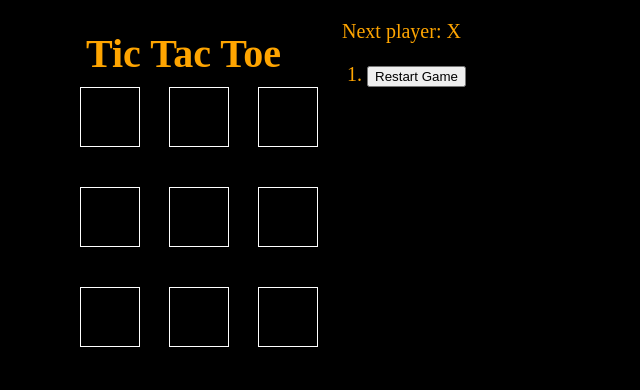
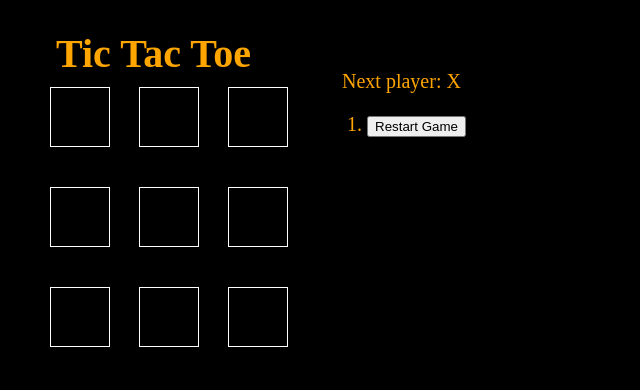
Before and after one commit to MHUS25/tic-tac-toe, a React app: page / in a window 1280 px wide. Shown: the whole page, without its empty margins (0-640 px from the left). Built offline with nearby package versions, Linux system fonts and the light colour scheme.

Commit message:
Fixes margins

```diff
--- a/src/index.css
+++ b/src/index.css
@@ -4,7 +4,6 @@ body {
   font-family: futura;
   color: orange;
   background-color: black;
-  padding: 40px;
   margin: 10px;
   vertical-align: center;
   display: flex;
@@ -56,11 +55,12 @@ ol, ul {
 }
 
 .game {
-  margin-top: -30px;
+  margin: 10px;
   display: flex;
   flex-direction: row;
 }
 
 .game-info {
   margin-left: 20px;
+  margin: 50px;
 }
```
